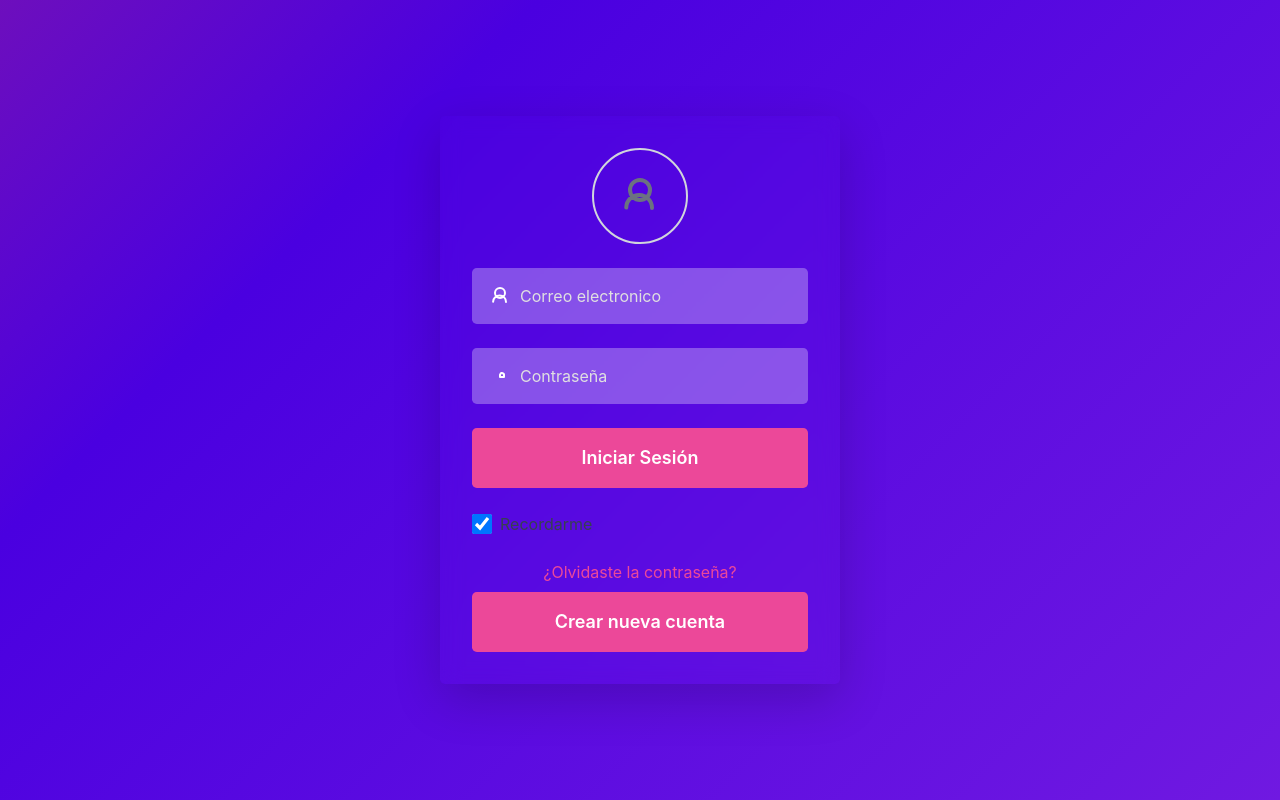
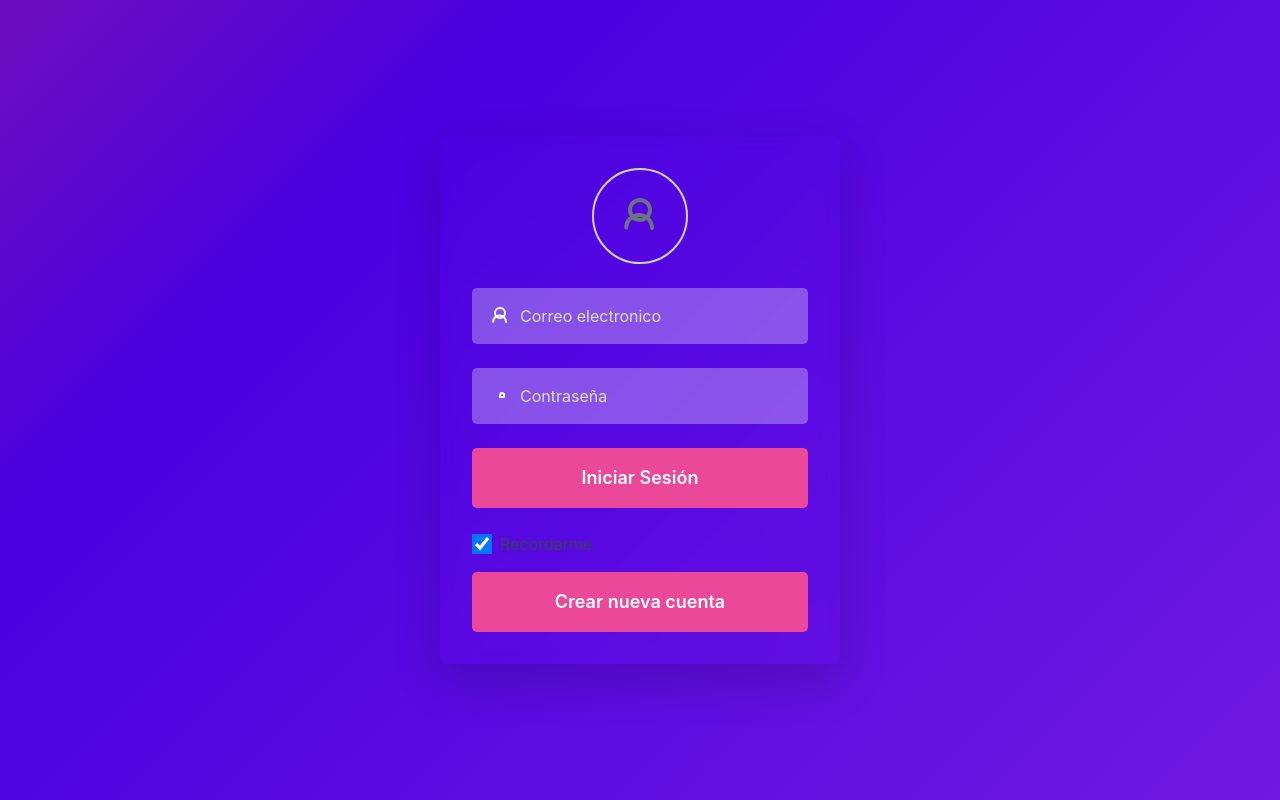
Before and after one commit to Chocopro713/PrototypeNoInvasive, a Flask app: page /login in a window 1280 px wide. Run offline with Flask 3, Linux system fonts and the light colour scheme; some libraries are stand-ins or nearby versions.

Commit message:
Ajuste login

```diff
--- a/app/templates/login.html
+++ b/app/templates/login.html
@@ -55,7 +55,7 @@
                         <span class="ml-2">Recordarme</span>
                     </label>
                 </div>
-                <a href="#" class="mt-3 forgot-password flex justify-center text-pink-500">¿Olvidaste la contraseña?</a>
+                <!-- <a href="#" class="mt-3 forgot-password flex justify-center text-pink-500">¿Olvidaste la contraseña?</a> -->
             </form>
             <div class="mt-2">
                 <a href="{{ url_for('auth.register') }}" class="create-btn block w-full py-3 rounded-lg text-white text-lg font-semibold bg-pink-500 hover:bg-pink-600 transition-colors duration-300">Crear nueva cuenta</a>
```
